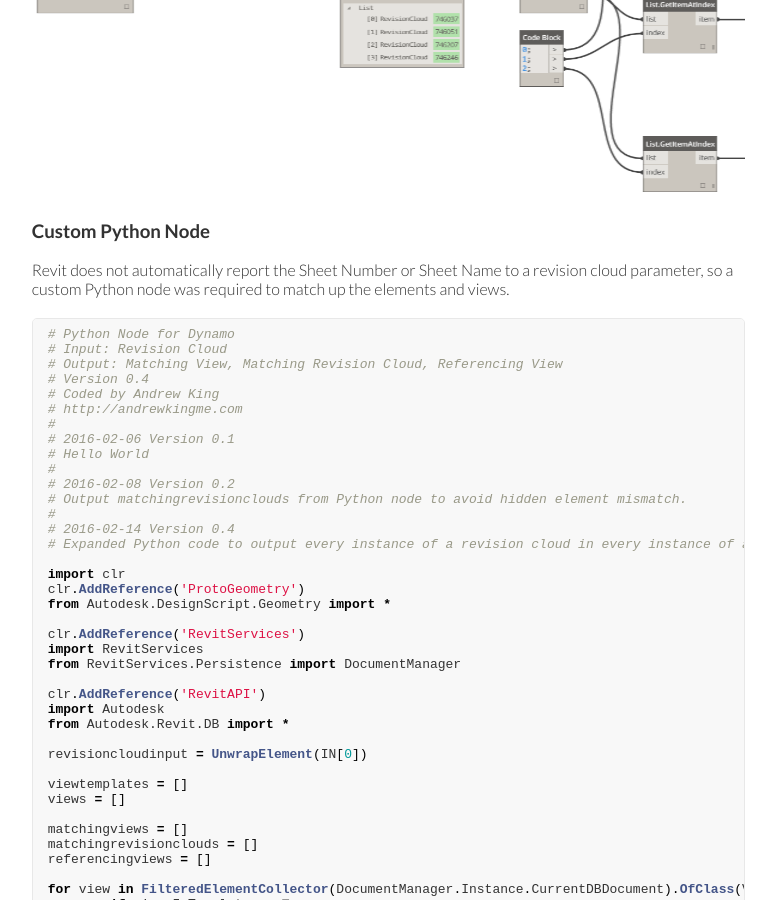
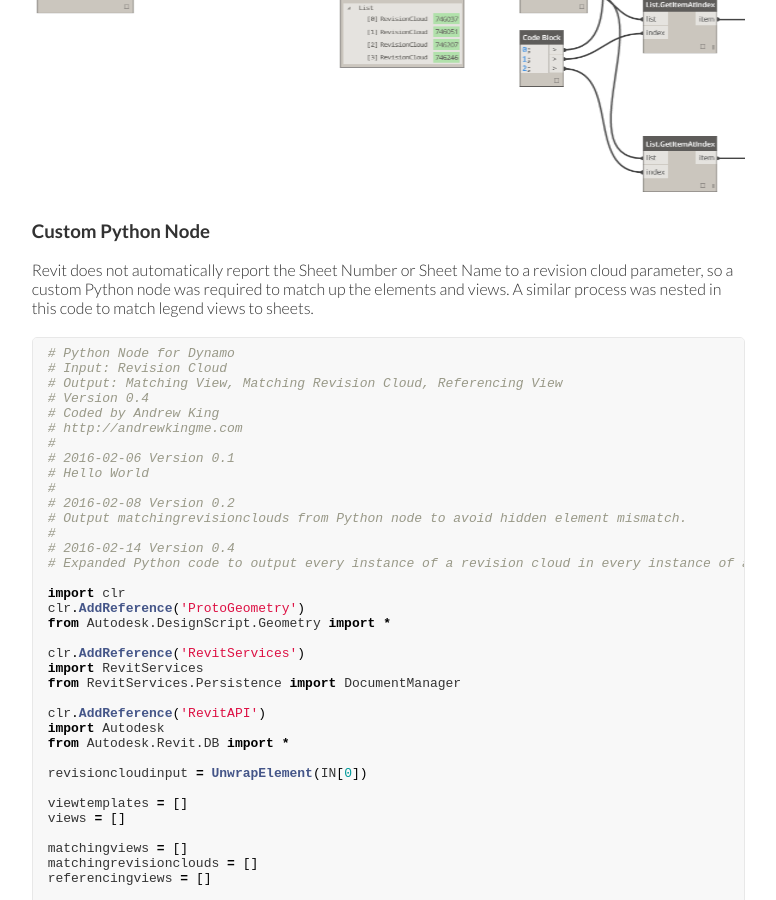
Before and after one commit to andrewkingme/andrewkingme.github.io, a Jekyll site: the page built from _work/Revit-Revision-Cloud-Data-to-Excel-via-Dynamo.md, in a window 1280 px wide and 900 px high, scrolled down 1221 px. Shown: the whole window, without its empty margins (425-1201 px from the left). Built offline with Jekyll 4.4.1, drawn with Linux system fonts in a browser that asks for light colours.

Commit message:
Post updated to reflect Version 0.4

```diff
--- a/_work/Revit-Revision-Cloud-Data-to-Excel-via-Dynamo.md
+++ b/_work/Revit-Revision-Cloud-Data-to-Excel-via-Dynamo.md
@@ -46,7 +46,7 @@
 
 ### Custom Python Node
 
-Revit does not automatically report the Sheet Number or Sheet Name to a revision cloud parameter, so a custom Python node was required to match up the elements and views.
+Revit does not automatically report the Sheet Number or Sheet Name to a revision cloud parameter, so a custom Python node was required to match up the elements and views. A similar process was nested in this code to match legend views to sheets.
 
 {% highlight python %}
 # Python Node for Dynamo
```
